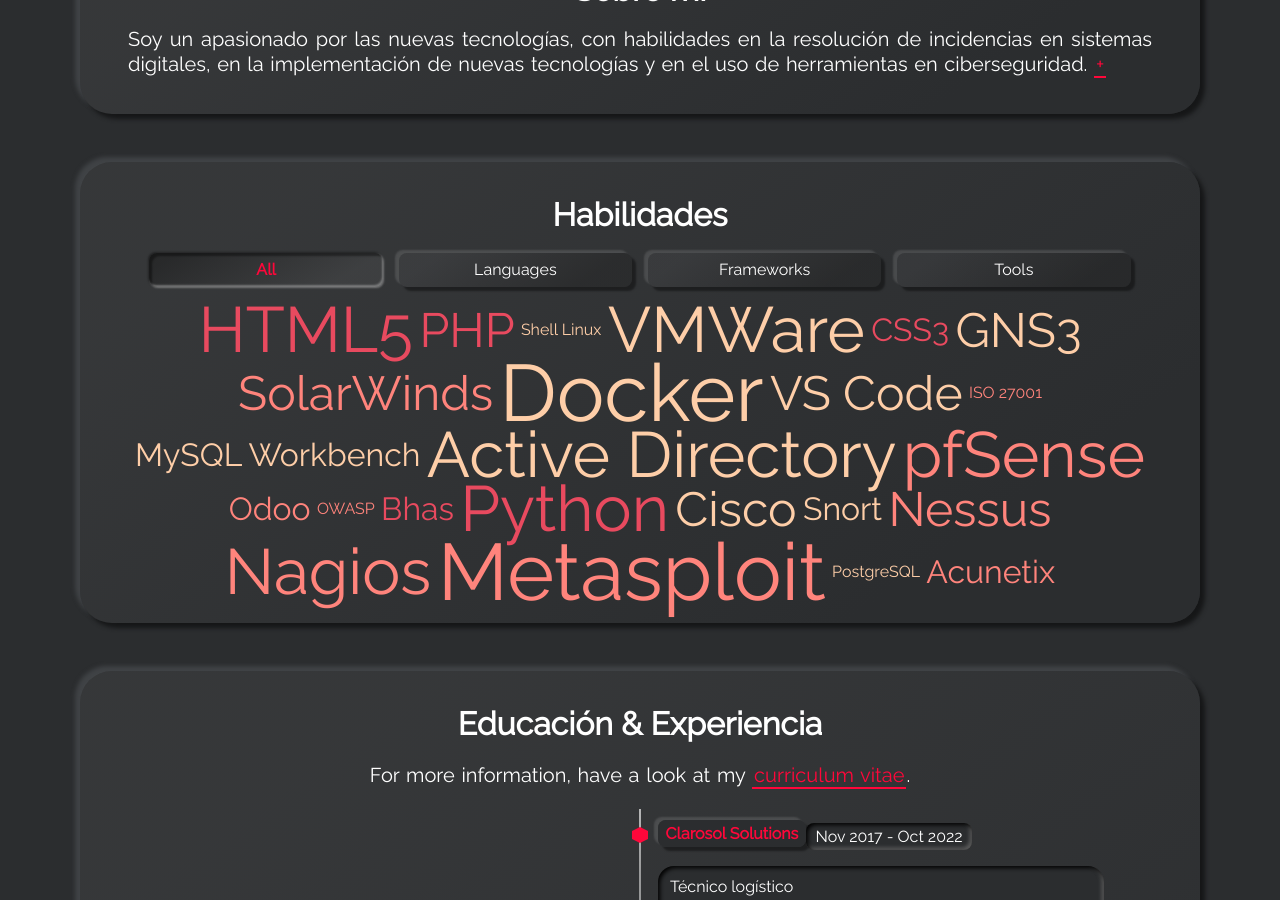
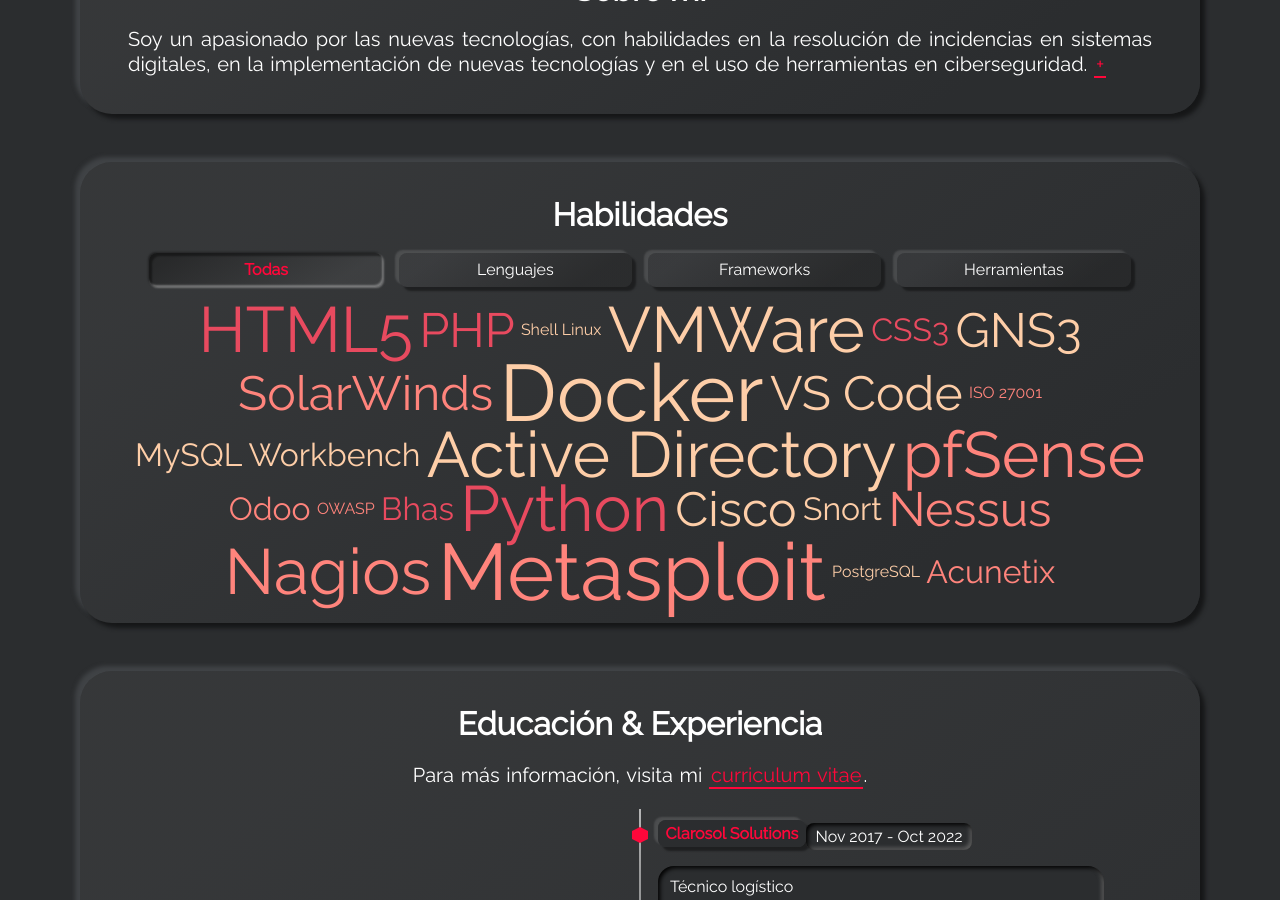
Before and after one commit to q3it/neumorphism, a Jekyll site: the page built from index.html, in a window 1280 px wide and 900 px high, scrolled down 1123 px. Built offline with Jekyll 4.4.1, drawn with Linux system fonts in a browser that asks for light colours; some of the changed text lies outside the part shown.

Commit message:
cambios footer,landing,skills,timeline

```diff
--- a/_includes/footer.html
+++ b/_includes/footer.html
@@ -1,10 +1,10 @@
 <footer class="footer">
-  <p>
+  <!-- <p>
     &copy; 2020 Designed & Developed by
     <a class="highlight-link" href="https://longpdo.github.io/" target="_blank" rel="noreferrer">
       Long Do
     </a>
-  </p>
+  </p> -->
   <p>
     Built with
     <a class="highlight-link" href="https://jekyllrb.com/"target="_blank" rel="noreferrer">
--- a/_includes/landing-page.html
+++ b/_includes/landing-page.html
@@ -1,11 +1,11 @@
 <div id="landing">
   <div class="landing-title">
-    <h1>Hi, I&#39;m
+    <h1>Hola, soy
       <span class="highlight-title">{{site.username}}</span>,
     </h1>
     <h1>
       <span id="txt-rotate" data-period="2000"
-        data-rotate='["{{site.typing_text}}", "scroll down for more."]'
+        data-rotate='["{{site.typing_text}}", "Baja para ver más."]'
       >
       </span>
     </h1>
@@ -42,7 +42,7 @@
 
       {% if site.codepen_username != null %}
         <a class="social-link" aria-label="My Codepen" target="_blank" rel="noreferrer"
-          href="https://codepen.io/{{site.codepen_username}}"
+          href="https://app.hackthebox.com/{{site.codepen_username}}"
         >
           <svg viewBox="0 0 200 200" class="circle">
             <circle cx="100" cy="100" r="80" />
@@ -52,23 +52,23 @@
               <use x="12" y="12" width="24" height="24" viewBox="0 0 48 48" xlink:href="{{ "/assets/img/brands.svg#codepen" | prepend: site.baseurl }}"></use>
             </svg>
           </div>
-          <span class="label">CodePen</span>
+          <span class="label">HackTheBox</span>
         </a>
       {% endif %}
 
       {% if site.dev_username != null %}
         <a class="social-link" aria-label="My DEV" target="_blank" rel="noreferrer"
-          href="https://dev.to/{{site.dev_username}}"
+          href="https://www.thequbit.net{{site.dev_username}}"
         >
           <svg viewBox="0 0 200 200" class="circle">
             <circle cx="100" cy="100" r="80" />
           </svg>
           <div class="social">
             <svg class="social-svg" viewBox="0 0 48 48">
-              <use x="12" y="12" width="24" height="24" viewBox="0 0 48 48" xlink:href="{{ "/assets/img/brands.svg#dev" | prepend: site.baseurl }}"></use>
+              <use x="12" y="12" width="24" height="24" viewBox="0 0 48 48" xlink:href="{{ "/assets/img/brands.svg#blogger" | prepend: site.baseurl }}"></use>
             </svg>
           </div>
-          <span class="label">DEV</span>
+          <span class="label">Blogger</span>
         </a>
       {% endif %}
 
@@ -90,7 +90,7 @@
 
       {% if site.twitter_username != null %}
         <a class="social-link twitter" aria-label="My Twitter" target="_blank"
-          rel="noreferrer" href="https://twitter.com/{{site.twitter_username}}"
+          rel="noreferrer" href="https://tryhackme.com/p/{{site.twitter_username}}"
         >
           <svg viewBox="0 0 200 200" class="circle">
             <circle cx="100" cy="100" r="80" />
@@ -100,7 +100,7 @@
               <use x="12" y="12" width="24" height="24" viewBox="0 0 48 48" xlink:href="{{ "/assets/img/brands.svg#twitter" | prepend: site.baseurl }}"></use>
             </svg>
           </div>
-          <span class="label">Twitter</span>
+          <span class="label">TryHackMe</span>
         </a>
       {% endif %}
     </div>
--- a/_includes/section-skills.html
+++ b/_includes/section-skills.html
@@ -2,13 +2,13 @@
 
 <div id="skills">
   <input type="radio" id="all" name="filter" checked />
-  <label class="filter-button neumorphism-button" for="all">All</label>
+  <label class="filter-button neumorphism-button" for="all">Todas</label>
   <input type="radio" id="language" name="filter" />
-  <label class="filter-button neumorphism-button" for="language">Languages</label>
+  <label class="filter-button neumorphism-button" for="language">Lenguajes</label>
   <input type="radio" id="framework" name="filter" />
   <label class="filter-button neumorphism-button" for="framework">Frameworks</label>
   <input type="radio" id="tool" name="filter" />
-  <label class="filter-button neumorphism-button" for="tool">Tools</label>
+  <label class="filter-button neumorphism-button" for="tool">Herramientas</label>
 
   {% for language in site.data.skills-languages %}
     <div skill-type="language" skill-weight="{{language.weight}}" data-aos="zoom-in">
--- a/_includes/section-timeline.html
+++ b/_includes/section-timeline.html
@@ -1,6 +1,6 @@
 <h1 class="title">{{site.timeline_title}}</h1>
 <p class="subtitle">
-  For more information, have a look at my
+  Para más información, visita mi
   <a class="highlight-link" href="{{site.cv_download_link}}" target="_blank" rel="noreferrer">
     curriculum vitae
   </a>.
```
